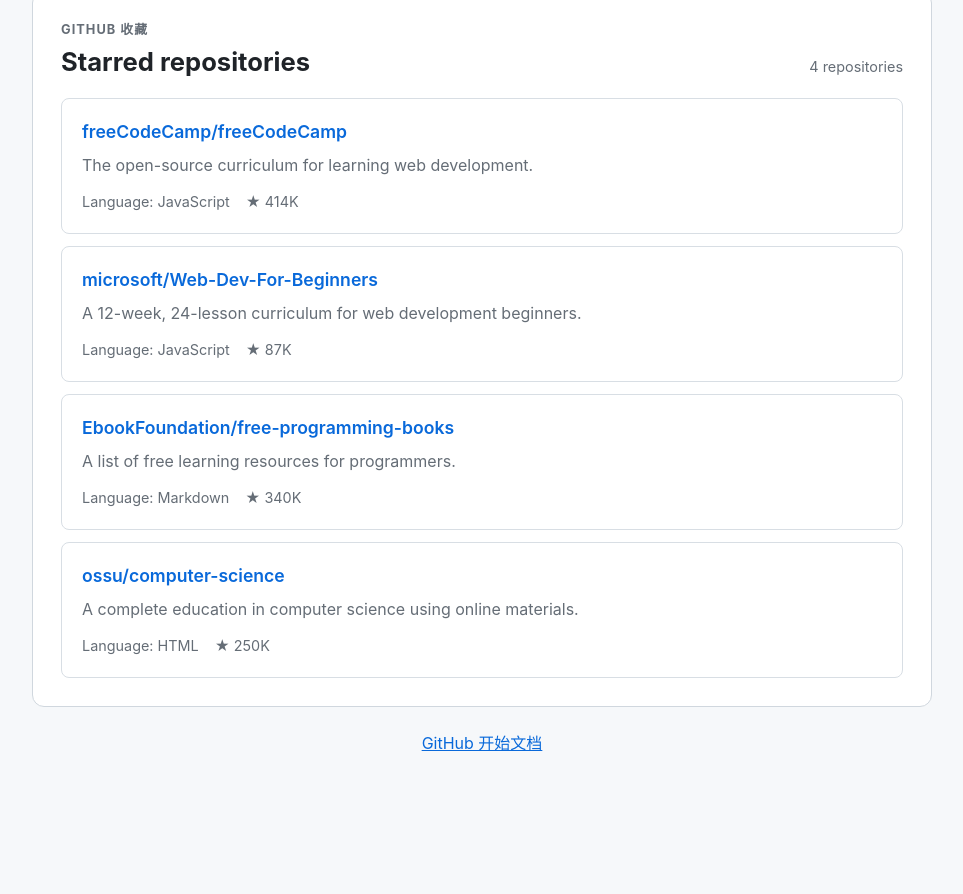
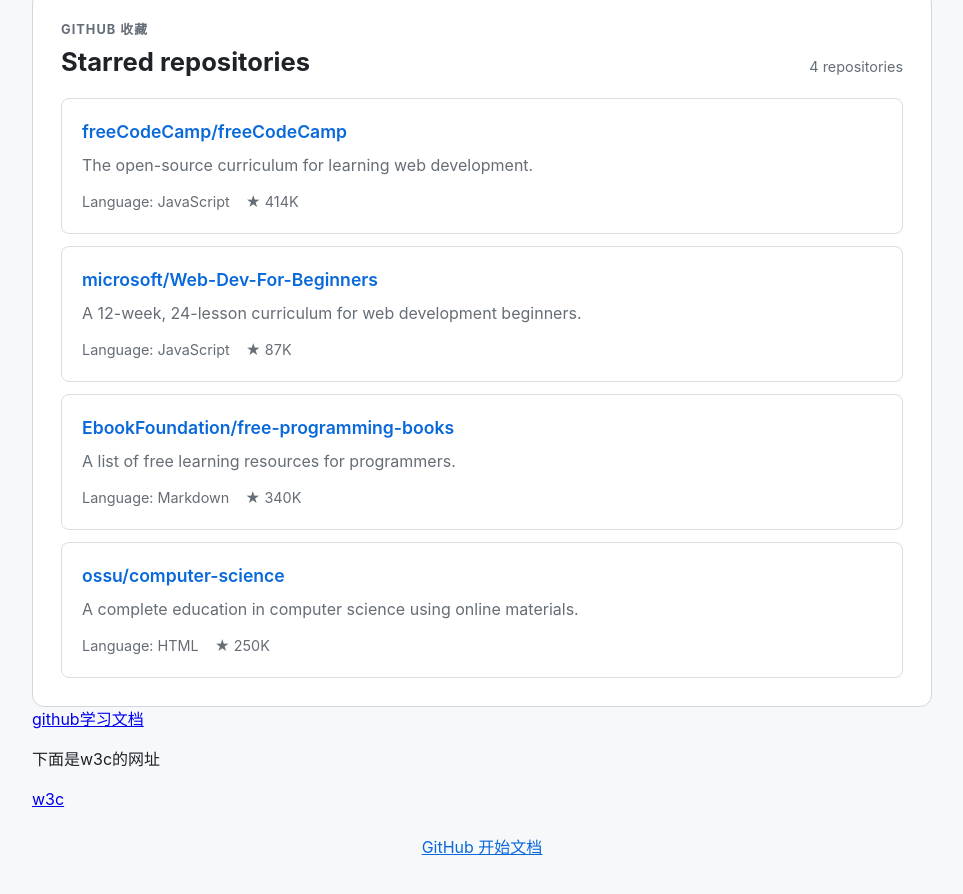
Before and after one commit to beishangyu/study-log-origin, a plain HTML site: page index.html in a window 1280 px wide. Shown: the part 238-1132 px from the top of the page, without its empty margins (158-1121 px from the left). Before the commit the page ends 1049 px from the top, so only its background shows below. Drawn offline with Linux system fonts and the light colour scheme.

Commit message:
更新 index.html
修复上一个缺失的

```diff
--- a/index.html
+++ b/index.html
@@ -25,6 +25,10 @@
         <p id="repository-status" class="status" role="status">正在加载收藏的项目...</p>
         <ul id="repository-list" class="repository-list"></ul>
       </section>
+    <a href="https://docs.github.com/en/get-started/start-your-journey/reviewing-your-proposed-changes">github学习文档
+    </a>
+    <p>下面是w3c的网址</p>
+    <a href="https://www.w3.org/">w3c</a>
 
       <footer>
         <a href="https://docs.github.com/en/get-started/start-your-journey/creating-a-repository-for-your-project-on-github">
```
